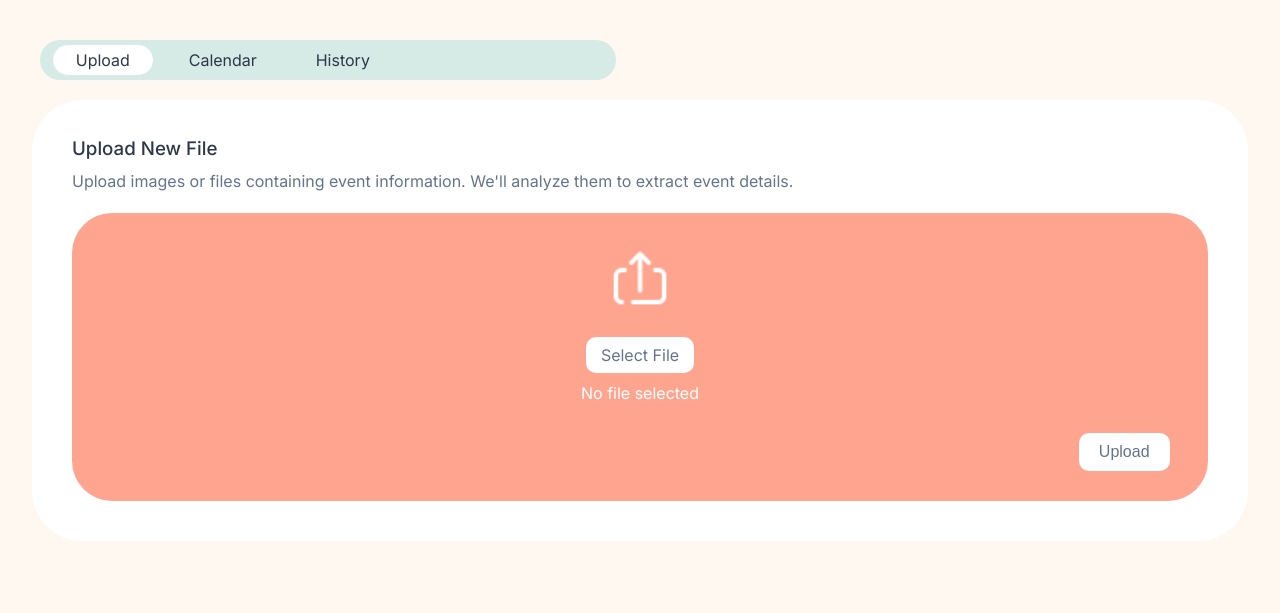
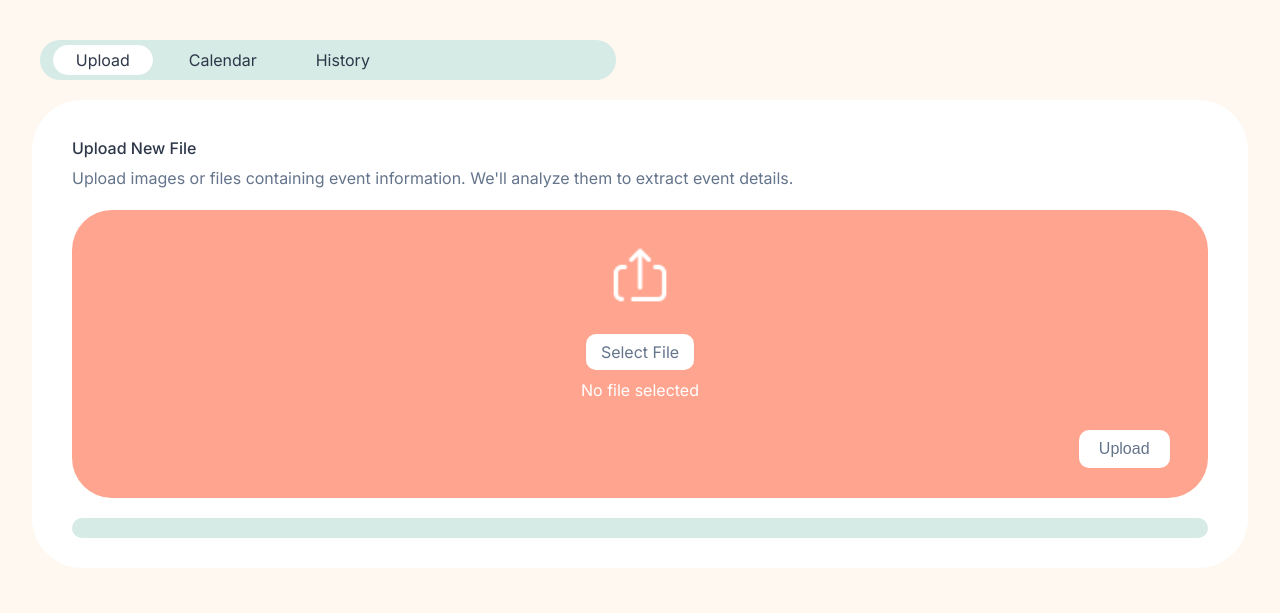
Before and after one commit to Project-Code-UVA/Calendar-Buddy, a Flask app: page / in a window 1280 px wide. Shown: the part 187-800 px from the top of the page. Run offline with Flask 3, Linux system fonts and the light colour scheme.

Commit message:
working on progress bar

```diff
--- a/app.py
+++ b/app.py
@@ -141,7 +141,7 @@ def allowed_file(filename):
     # returns True if file has . and ends in an allowed extension
     return '.' in filename and filename.rsplit('.', 1)[1].lower() in ALLOWED_EXTENSIONS
 
-@app.route("/", methods=["GET", "POST"])
+@app.route("/", methods=["GET", "POST"], endpoint= "home")
 def index():
     if request.method == "GET":
         filename = request.args.get('filename')
--- a/static/styles.css
+++ b/static/styles.css
@@ -84,7 +84,7 @@ h2{
 }
 
 h3{
-    font-size: 16;
+    font-size: 16px;
     font-weight: 500;
     line-height: 1;
     color: #2d3748;
@@ -208,12 +208,40 @@ button{
     background-color: rgb(227, 227, 227);
 }
 
+
 .list{
     color: #64748b;
     margin-top: 20px;
     margin-bottom: 20px;
     margin-left: 40px;
 }
+
+/* progress bar */
+.progressBar{
+    margin-top: 20px;
+    position: relative;
+    background-color:#d6eae6 ;
+    border-radius: 10px;
+    height: 20px;
+}
+
+
+.bar{
+    height: 20px;
+    background-color: #0d7377;
+    border-radius: 10px;
+    width: 0%;
+}
+
+.playAnimation{
+   animation: progressAnimation 5s forwards;
+}
+
+@keyframes progressAnimation {
+    0% {width: 0%;}
+    100% {width: 100%;}
+}
+
 
 
 /* tab stuff */
--- a/templates/index.html
+++ b/templates/index.html
@@ -6,6 +6,8 @@ Home page
 {% endblock title %}
 
 {% block body %}
+
+
 <div class="header">
     <h1>Welcome to CalendarBuddy!</h1>
     <h2>Upload event files, extract details automatically, and manage your calendar!</h2>
@@ -33,6 +35,8 @@ Home page
         <div class = "unclickTabButton" id="historyTab">History</div>
 </div>
 
+
+
 <section id = "body">
     <div id ="uploadLayout">
 
@@ -42,14 +46,19 @@ Home page
         <div class="buttonSection">
             <img src="{{ url_for('static', filename='images/icons8-upload-48.png') }}" alt="" class="uploadIcon">
 
-            <form method="post" enctype="multipart/form-data">
+            <form id="uploadForm" method="post" enctype="multipart/form-data">
                 <input id="file" type="file" class="file" name="file" accept=".pdf, .txt, .png, .jpg, .jpeg">
                 <label for="file" class="file-label">Select File</label>
                 <div id="file-name" class="file-name">No file selected</div>
                 <br>
-                <input type="submit" class= "upload" value="Upload">
+                <input type="submit" class= "upload" value="Upload" id = "uploadBtn">
             </form>
         </div>
+
+            <div class="progressBar">
+                <div id = "bar" class="bar"></div>
+            </div>
+
         </div>
 
 
@@ -170,6 +179,39 @@ historyTab.addEventListener("click",()=>{
     showLayout(historyLayout,historyTab);
 });
 
+//progress bar
+const form = document.getElementById("uploadForm");
+
+form.addEventListener("submit", function (e) {
+    e.preventDefault();
+
+    progressStart();
+
+    const formData = new FormData(form);
+
+    fetch(window.location.href, {
+        method: "POST",
+        body: formData
+    })
+    .then(res => res.text())
+    .then(html => {
+
+        // wait for the animation to finish
+        setTimeout(() => {
+            document.open();
+            document.write(html);
+            document.close();
+        }, 5000); // must match your CSS animation time
+    });
+});
+
+const progressStart = () =>{
+    const bar = document.getElementById("bar");
+    bar.classList.remove("playAnimation");
+    void bar.offsetWidth;
+    bar.classList.add("playAnimation");
+}
+
 </script>
 
 
```
